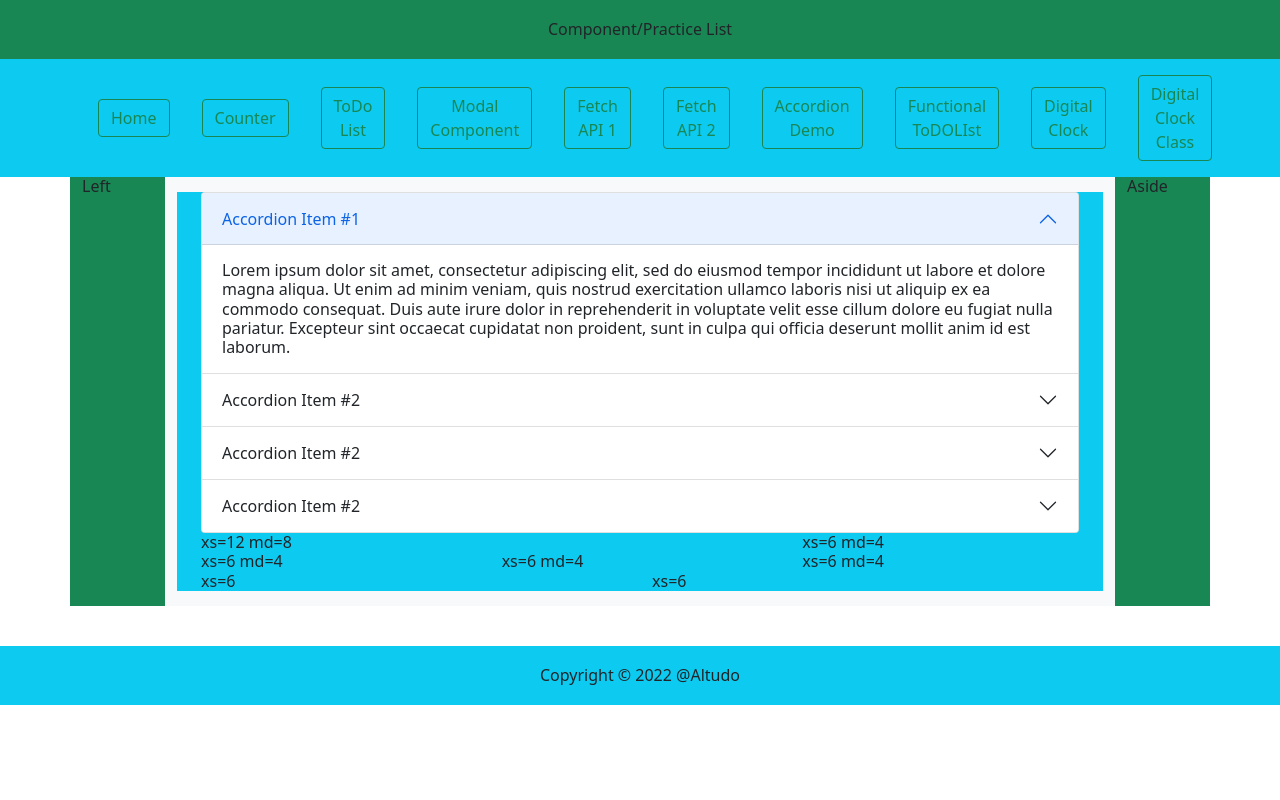
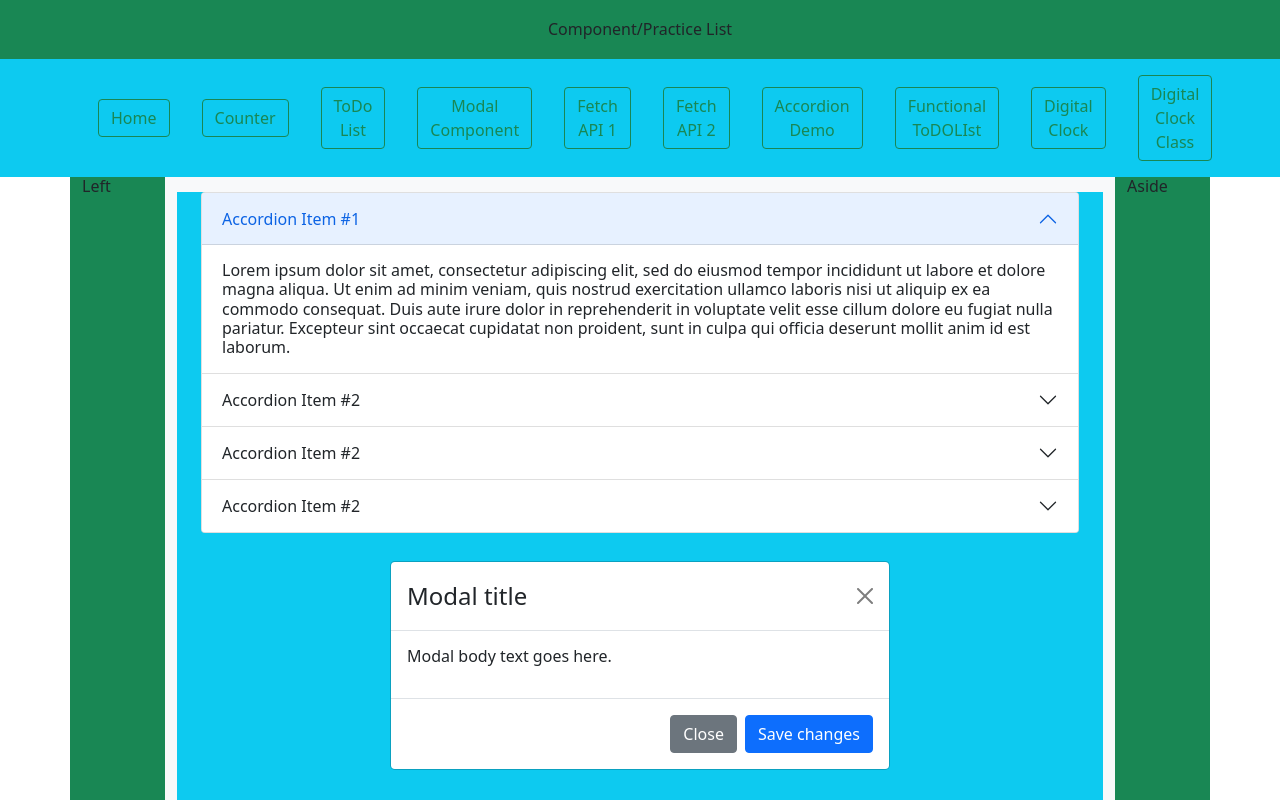
Before and after one commit to ervkgithub/cepta_react_training, a React (Create React App) app: page /accordemo in a window 1280 px wide. Shown: the top 800 px of the page. Built offline with nearby package versions, Linux system fonts and the light colour scheme.

Commit message:
Digital clock with calss was done

```diff
--- a/src/component/Accordion.js
+++ b/src/component/Accordion.js
@@ -1,6 +1,6 @@
 
 import { React } from 'react';
-import { Container, Row, Col, Accordion } from 'react-bootstrap';
+import { Container, Row, Col, Accordion, Modal, Button } from 'react-bootstrap';
 
 const AccordionDemo = () => {
 
@@ -58,6 +58,22 @@ const AccordionDemo = () => {
                             </Accordion.Body>
                         </Accordion.Item>
                     </Accordion>
+
+                    <Modal.Dialog>
+                    <Modal.Header closeButton>
+                        <Modal.Title>Modal title</Modal.Title>
+                    </Modal.Header>
+
+                    <Modal.Body>
+                        <p>Modal body text goes here.</p>
+                    </Modal.Body>
+
+                    <Modal.Footer>
+                        <Button variant="secondary">Close</Button>
+                        <Button variant="primary">Save changes</Button>
+                    </Modal.Footer>
+                    </Modal.Dialog>
+
                 </div>
                 <Container>
                     {/* Stack the columns on mobile by making one full-width and the other half-width */}
--- a/src/component/ComponentDigitalClockClass.js
+++ b/src/component/ComponentDigitalClockClass.js
@@ -5,25 +5,25 @@ class DigitalClockClass extends React.Component {
     constructor() {
         super();
         this.state = {
-            curr_time: new Date().toLocaleString(),
-        }
+            time: new Date().toLocaleString()
+        };
     }
-    componentDidUpdate = () => {
-        this.setState({
-            curr_time: this.state.curr_time
-        });
+    componentDidMount() {
+      setInterval(() => {
+            this.setState({
+                time: new Date().toLocaleString(),
+            });
+        }, 1000);
     }
-    componentWillUnmount = () => {
-        this.setState({
-            curr_time : 0
-        });
+    componentWillUnmount() {
+        clearInterval(this.intervalId);
     }
     render() {
         return (
             <>
                 <div className="digital-clock-wrap">
                     <div className="dc-label">Digital Clock Time Class: </div>
-                    <div className="date-time">{this.state.curr_time}</div>
+                    <div className="date-time">{this.state.time}</div>
                 </div>
             </>
         )
--- a/src/component/DigitalClocks.js
+++ b/src/component/DigitalClocks.js
@@ -2,6 +2,7 @@
 import React, { useState } from "react";
 
 const DigitalClock = () => {
+
     let time = new Date().toLocaleString();
     const [curTime, setCurTime] = useState(time);
 
--- a/src/component/ToDoAssignment.js
+++ b/src/component/ToDoAssignment.js
@@ -53,7 +53,7 @@ class ToDoAssignment extends Component {
         }
     }
 
-    // Add Food
+    // Add Place
 
     addPlace() {
         if (this.state.userInput !== '') {
```
Lines whose indentation alone changed are shown as unchanged.
